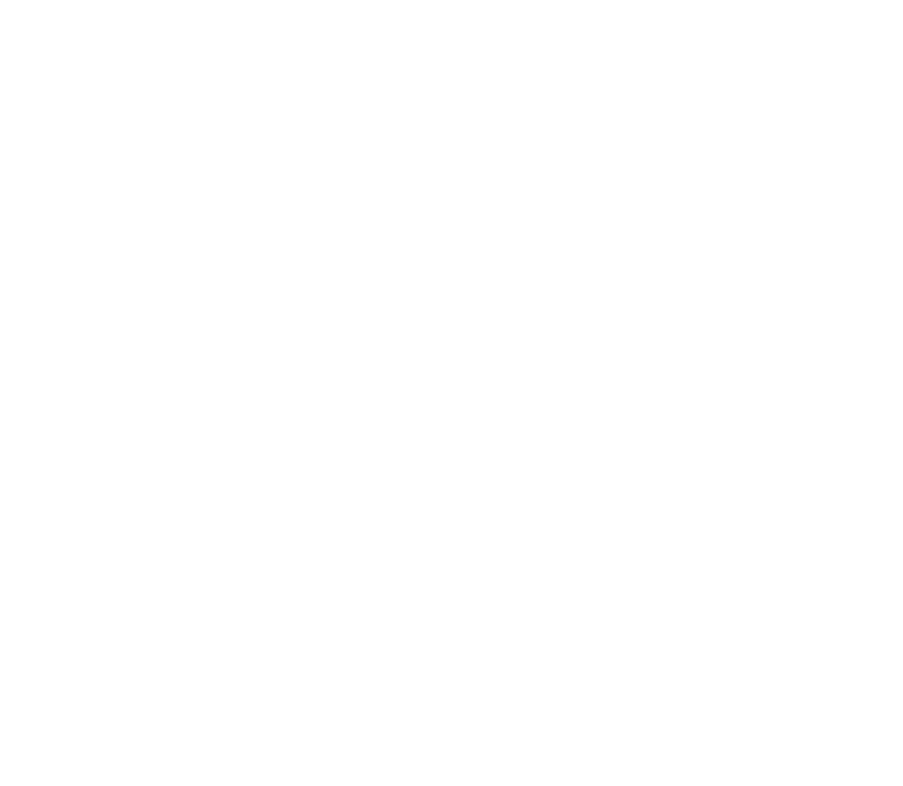
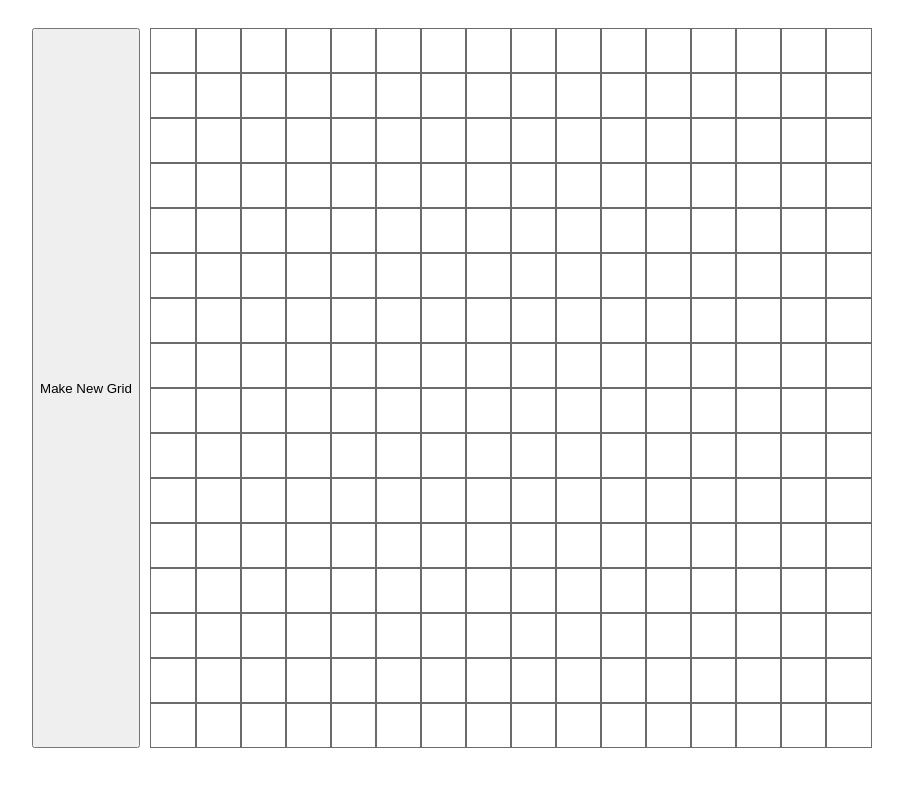
Before and after one commit to rr-tilly/etch-a-sketch, a plain HTML site: page index.html in a window 1280 px wide. Shown: the whole page, without its empty margins (197-1100 px from the left). Drawn offline with Linux system fonts and the light colour scheme.

Commit message:
create grid and basic ui layout

```diff
--- a/index.html
+++ b/index.html
@@ -2,8 +2,13 @@
 <html lang="en">
   <head>
     <meta charset="UTF-8" />
+    <link rel="stylesheet" href="styles.css" />
+
     <meta name="viewport" content="width=device-width, initial-scale=1.0" />
     <title>Etch-a-Sketch</title>
   </head>
-  <body></body>
+  <body>
+    <div class="container"></div>
+    <script src="java.js"></script>
+  </body>
 </html>
--- a/java.js
+++ b/java.js
@@ -0,0 +1,36 @@
+//Create a webpage with a 16x16 grid of square divs
+const container = document.querySelector(".container");
+
+const newGridButton = document.createElement("button");
+newGridButton.textContent = "Make New Grid";
+container.appendChild(newGridButton);
+
+newGridButton.addEventListener("click", () => alert("new Grid called"));
+
+const grid = document.createElement("div");
+grid.classList.add("grid")
+
+function generateGrid(number) {
+
+    for (let col = 0; col < number; col++) {
+
+        let colDiv = document.createElement("div");
+        colDiv.classList.add("col");
+
+        for (let i = 0; i < number; i++) {
+            let squareDiv = document.createElement("div");
+            squareDiv.classList.add("square");
+            console.log("sqaure added");
+            squareDiv.addEventListener("mouseenter", (e) => e.target.style.backgroundColor = "black");
+            colDiv.appendChild(squareDiv);
+        }
+        //container.appendChild(colDiv);
+        grid.appendChild(colDiv);
+
+    }
+
+    container.appendChild(grid);
+
+}
+
+generateGrid(16);
--- a/styles.css
+++ b/styles.css
@@ -0,0 +1,34 @@
+html,
+body {
+  width: 100vw; /* Adjust width */
+  height: 100vh; /* Full height but within the viewport */
+  text-align: center;
+}
+
+.square {
+  border: 1px solid rgb(108, 107, 107);
+  height: 100%;
+  padding-left: 100%;
+}
+
+.col {
+  display: flex;
+  height: 90vh;
+  flex-direction: column;
+  flex: 1;
+}
+
+.grid {
+  display: flex;
+  width: 90vh;
+  flex-direction: row;
+  justify-content: center;
+  margin-left: 10px;
+}
+
+.container {
+  display: flex;
+  justify-content: center;
+  padding: 20px;
+  margin-left: auto;
+}
```
